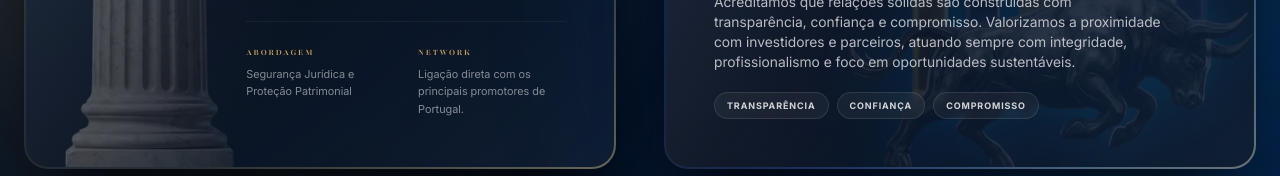
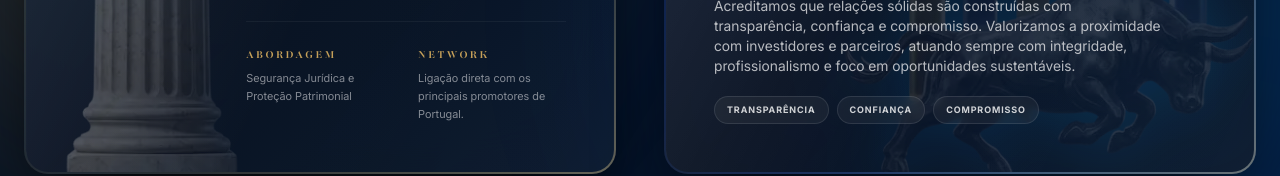
Before and after one commit to AndreSantos214/info-page-wesus, a website: page index.html in a window 1280 px wide. Shown: the part 1273-1449 px from the top of the page. Drawn offline with Linux system fonts and the light colour scheme.

Commit message:
It's Wesus Site Informativo Versão 1.0

```diff
--- a/index.html
+++ b/index.html
@@ -163,11 +163,11 @@
               </div>
               <div class="grid grid-cols-2 gap-6 pt-6 border-t border-white/5 mt-auto text-left">
                 <div>
-                  <p class="font-playfair text-[9px] uppercase tracking-[0.2em] text-[#c5a059] font-bold mb-1.5">Abordagem</p>
+                  <p class="font-playfair text-[12px] uppercase tracking-[0.2em] text-[#c5a059] font-bold mb-1.5">Abordagem</p>
                   <p class="text-[11px] text-white/50 font-inter leading-relaxed">Segurança Jurídica e Proteção Patrimonial</p>
                 </div>
                 <div>
-                  <p class="font-playfair text-[9px] uppercase tracking-[0.2em] text-[#c5a059] font-bold mb-1.5">Network</p>
+                  <p class="font-playfair text-[12px] uppercase tracking-[0.2em] text-[#c5a059] font-bold mb-1.5">Network</p>
                   <p class="text-[11px] text-white/50 font-inter leading-relaxed">Ligação direta com os principais promotores de Portugal.</p>
                 </div>
               </div>
```
Also changed, not shown: css/dist/styles.css.
